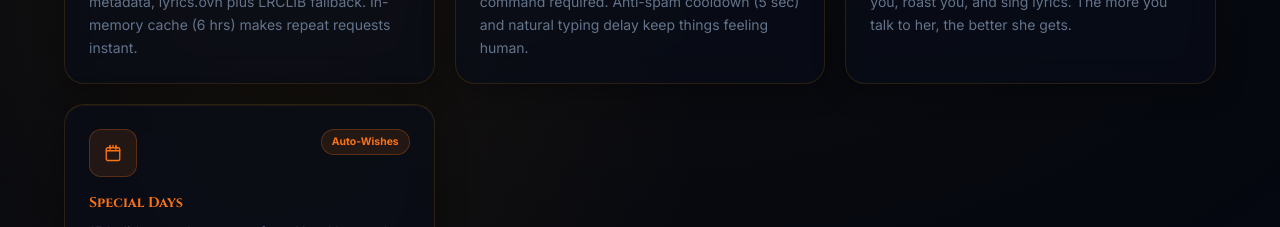
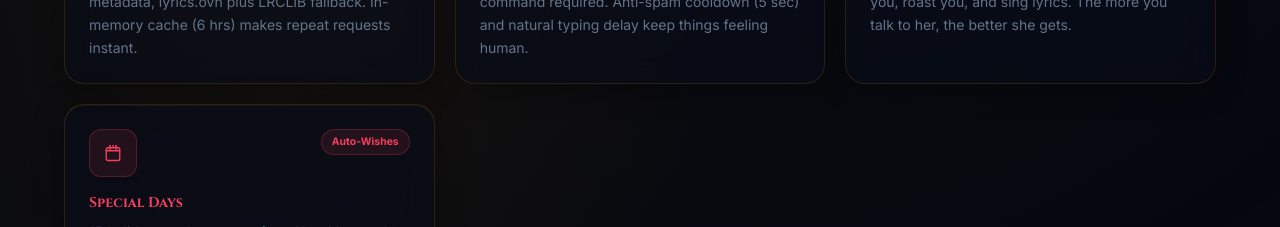
Before and after one commit to syfaarizal/kichi, a React (Vite) app: page / in a window 1280 px wide. Shown: the part 1580-1807 px from the top of the page. Built offline with nearby package versions, Linux system fonts and the light colour scheme.

Commit message:
fix: Update icon colors and styles for 'Special Days' feature for better visibility

```diff
--- a/src/components/Features.tsx
+++ b/src/components/Features.tsx
@@ -65,12 +65,12 @@ const features = [
     badge: 'Per-Guild',
   },
   {
-    icon: <CalendarIcon size={18} color="#f97316" />,
+    icon: <CalendarIcon size={18} color="#f43f5e" />,
     title: 'Special Days',
     desc: '15 holidays and events — from New Year and Eid to Kartini Day and Halloween. Kichi auto-wishes your server on the right day, every year.',
-    color: '#f97316',
-    bg: 'rgba(249,115,22,.1)',
-    border: 'rgba(249,115,22,.25)',
+    color: '#f43f5e',
+    bg: 'rgba(244,63,94,.1)',
+    border: 'rgba(244,63,94,.25)',
     badge: 'Auto-Wishes',
   },
 ];
```
